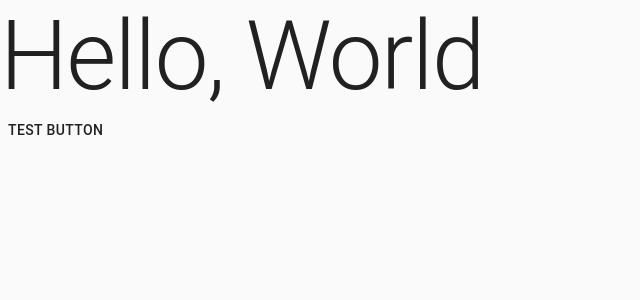
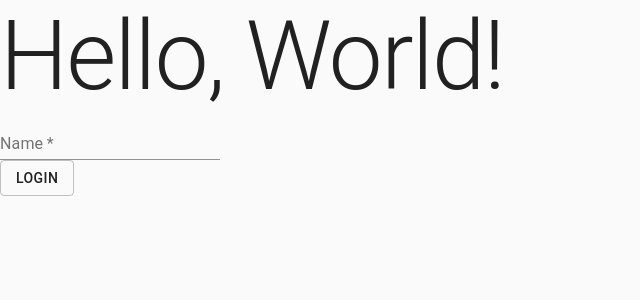
Before and after one commit to milesswu/expense-tracker, a React (Create React App) app: page / in a window 1280 px wide. Shown: the top 300 px of the page, without its empty margins (0-640 px from the left). Built offline with nearby package versions, Linux system fonts and the light colour scheme.

Commit message:
Example Login Component
Placeholder component to ensure that redux data flow is working properly (using
react-redux connect, mapStateToProps, mapDispatchToProps).

```diff
--- /dev/null
+++ b/src/components/HomePage/login/LoginComponent.js
@@ -0,0 +1,55 @@
+import React, { useState } from "react"
+import PropTypes from "prop-types"
+
+import Typography from "@material-ui/core/Typography"
+import TextField from "@material-ui/core/TextField"
+import Button from "@material-ui/core/Button"
+
+function LoginComponent(props) {
+	const { user, updateUser } = props
+	const [currentUser, setCurrentUser] = useState(user)
+
+	const handleChange = (event) => {
+		const { target } = event
+
+		setCurrentUser((prev) => {
+			return {
+				...prev,
+				[target.name]: target.value,
+			}
+		})
+	}
+
+	const handleSubmit = () => {
+		updateUser(currentUser)
+	}
+
+	return (
+		<>
+			<Typography variant="h1">Hello, {user.name || "World"}!</Typography>
+			<TextField
+				required
+				id="name"
+				name="name"
+				label="Name"
+				placeholder="Enter your name"
+				value={currentUser.name || null}
+				onChange={handleChange}
+			/>
+			<br />
+			<Button variant="outlined" onClick={handleSubmit}>
+				Login
+			</Button>
+		</>
+	)
+}
+
+LoginComponent.propTypes = {
+	user: PropTypes.shape({
+		id: PropTypes.number,
+		name: PropTypes.string,
+	}).isRequired,
+	updateUser: PropTypes.func.isRequired,
+}
+
+export default LoginComponent
--- /dev/null
+++ b/src/components/HomePage/login/LoginContainer.js
@@ -0,0 +1,16 @@
+import { connect } from "react-redux"
+import LoginComponent from "./LoginComponent"
+
+import { updateUser } from "../duck/actions"
+
+const mapStateToProps = (state) => ({
+	user: state.user,
+})
+
+const mapDispatchToProps = (dispatch) => ({
+	updateUser: (user) => {
+		dispatch(updateUser(user))
+	},
+})
+
+export default connect(mapStateToProps, mapDispatchToProps)(LoginComponent)
--- a/src/pages/home.js
+++ b/src/pages/home.js
@@ -1,11 +1,10 @@
 import React from "react"
-import { Typography, Button } from "@material-ui/core"
+import Login from "../components/HomePage/login/LoginContainer"
 
 function HomePage() {
 	return (
 		<>
-			<Typography variant="h1">Hello, World</Typography>
-			<Button>Test Button</Button>
+			<Login />
 		</>
 	)
 }
```
